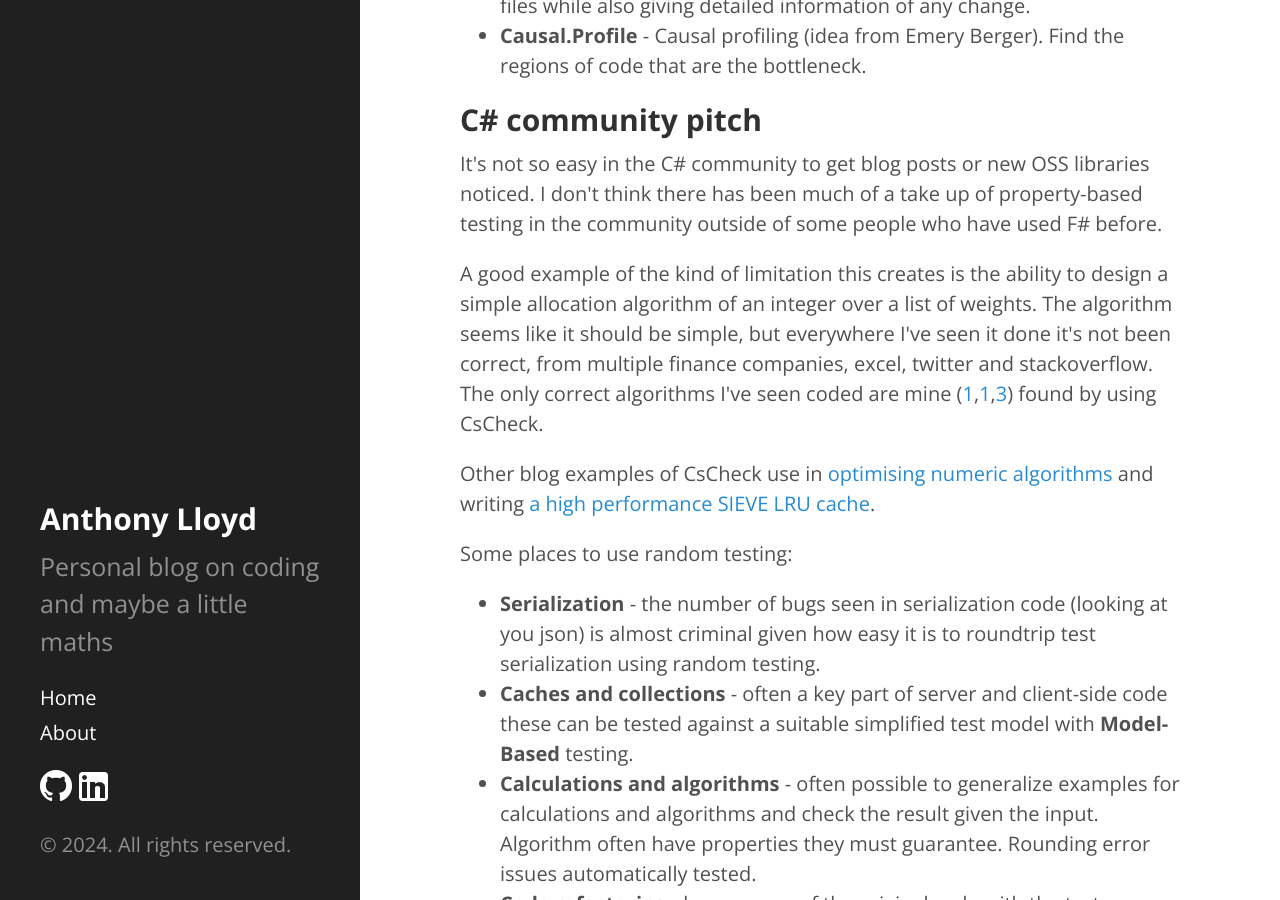
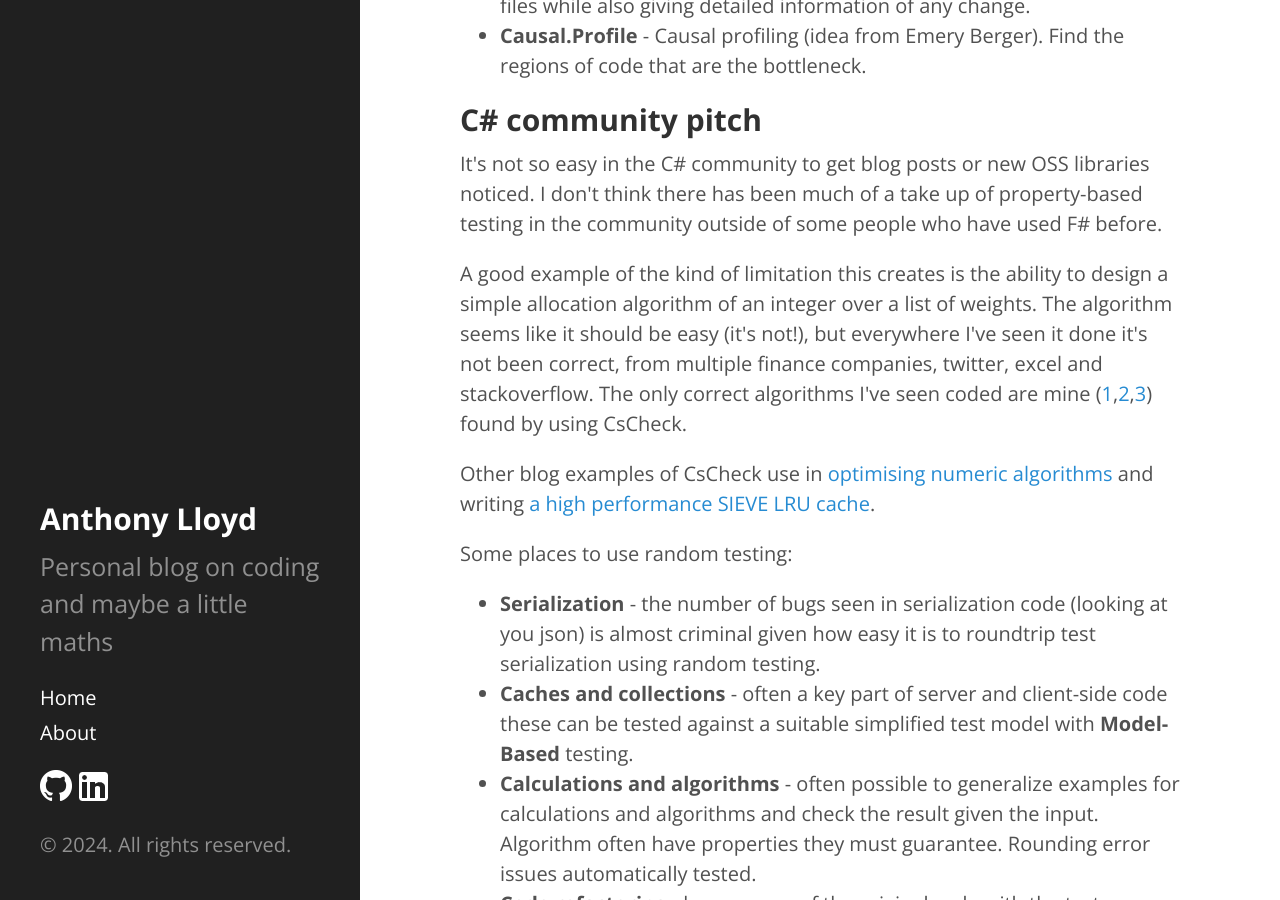
Before and after one commit to AnthonyLloyd/AnthonyLloyd.github.io, a Jekyll site: the page built from _posts/2024-07-07-cscheck-happy-state.html, in a window 1280 px wide and 900 px high, scrolled down 1454 px. Built offline with Jekyll 4.4.1, drawn with Linux system fonts in a browser that asks for light colours; some web fonts are replaced; comment, search, counter and statistics services are not loaded.

Commit message:
CsCheck happy state blog p5

```diff
--- a/_posts/2024-07-07-cscheck-happy-state.html
+++ b/_posts/2024-07-07-cscheck-happy-state.html
@@ -47,8 +47,8 @@ I don't think there has been much of a take up of property-based testing in the
 </p>
 
 <p>A good example of the kind of limitation this creates is the ability to design a simple allocation algorithm of an integer over a list of weights.
-The algorithm seems like it should be simple, but everywhere I've seen it done it's not been correct, from multiple finance companies, excel, twitter and stackoverflow.
-The only correct algorithms I've seen coded are mine (<a href="http://anthonylloyd.github.io/blog/2023/11/24/allocate">1</a>,<a href="http://anthonylloyd.github.io/blog/2023/11/24/allocate-2">1</a>,<a href="http://anthonylloyd.github.io/blog/2023/11/24/allocate-3">3</a>) found by using CsCheck.
+The algorithm seems like it should be easy (it's not!), but everywhere I've seen it done it's not been correct, from multiple finance companies, twitter, excel and stackoverflow.
+The only correct algorithms I've seen coded are mine (<a href="http://anthonylloyd.github.io/blog/2023/11/24/allocate">1</a>,<a href="http://anthonylloyd.github.io/blog/2023/11/24/allocate-2">2</a>,<a href="http://anthonylloyd.github.io/blog/2023/11/24/allocate-3">3</a>) found by using CsCheck.
 </p>
 
 <p>Other blog examples of CsCheck use in <a href="http://anthonylloyd.github.io/blog/2021/06/03/Root-finding">optimising numeric algorithms</a> and writing <a href="http://anthonylloyd.github.io/blog/2024/02/20/sieve">a high performance SIEVE LRU cache</a>.</p>
```
